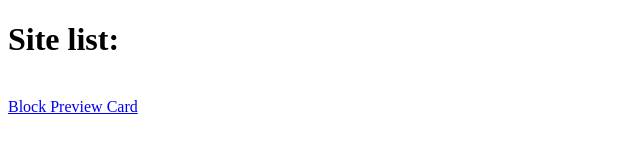
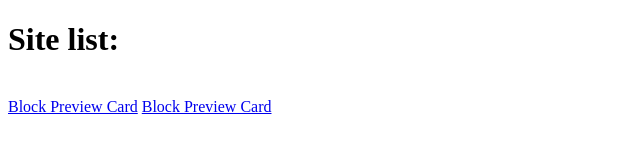
Before and after one commit to Banacount/frontend-shits, a plain HTML site: page index.html in a window 1280 px wide. Shown: the whole page, without its empty margins (0-640 px from the left). Drawn offline with Linux system fonts and the light colour scheme.

Commit message:
Added 'contact-form-main' to main index

```diff
--- a/index.html
+++ b/index.html
@@ -9,5 +9,6 @@
     <h1>Site list:</h1>
     <br>
     <a href="./blog-preview-card-main/">Block Preview Card</a>
+    <a href="./contact-form-main/">Block Preview Card</a>
 </body>
 </html>
```
